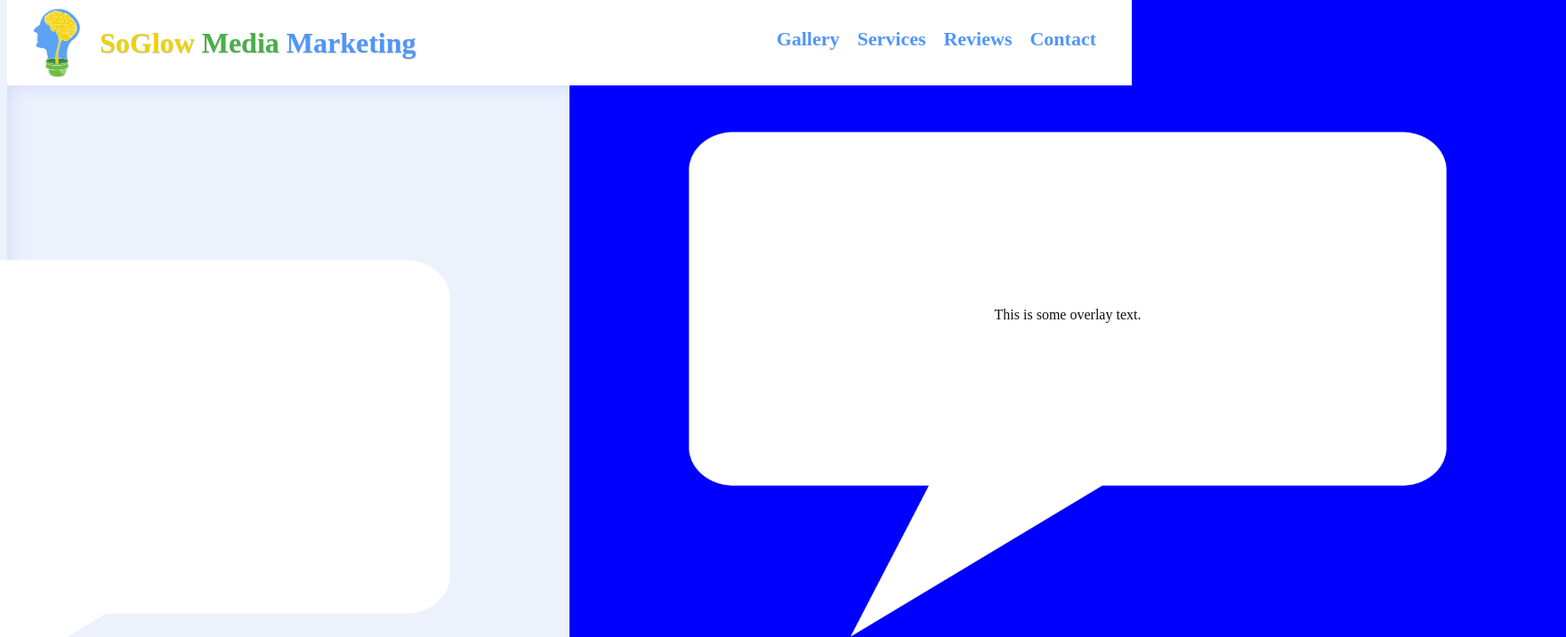
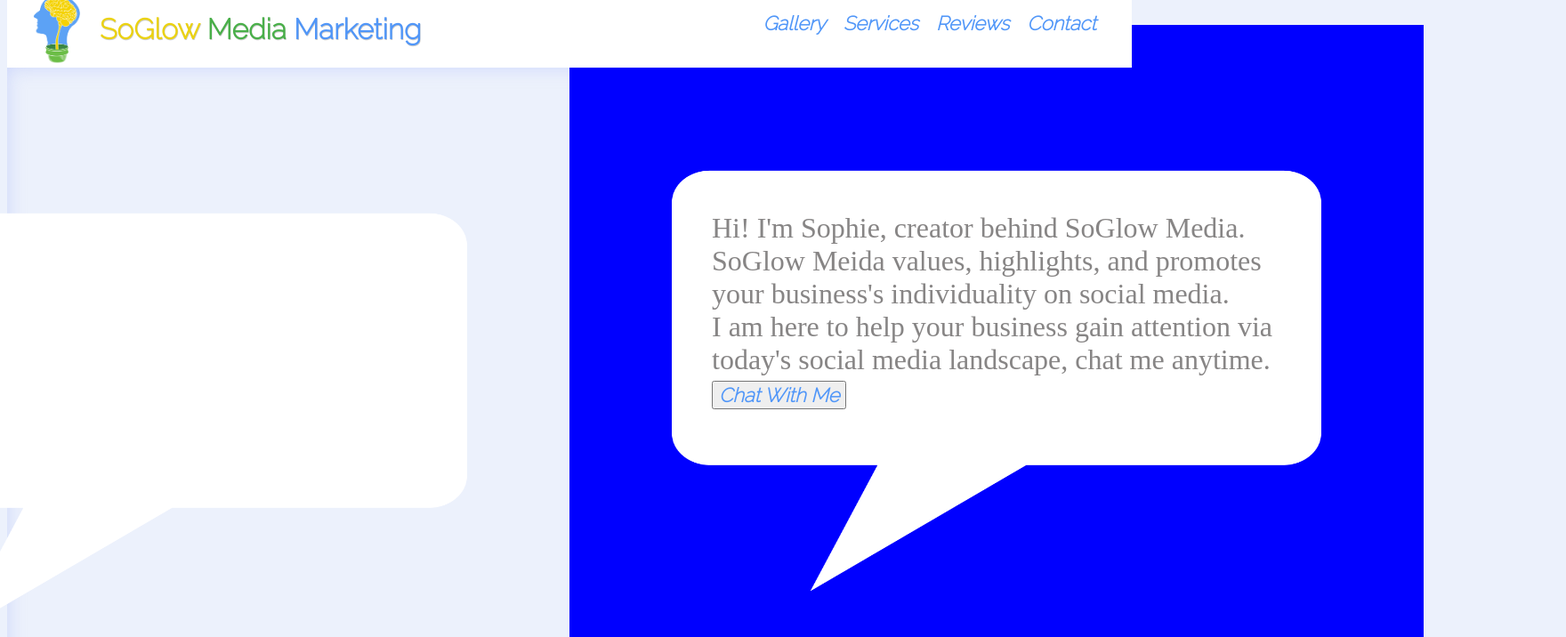
Before and after one commit to annemarielewis/SoGlow-Media-Website, a website: page index.html in a window 1280 px wide. Shown: the top 716 px of the page at 89% size, 1760 px wide, since content can reach past the window. Drawn offline with Linux system fonts and the light colour scheme.

Commit message:
updated style

```diff
--- a/index.html
+++ b/index.html
@@ -5,6 +5,9 @@
     <meta name="viewport" content="width=device-width, initial-scale=1.0" />
     <title>SoGlow Media</title>
     <link href="./stylesheet.css" rel="stylesheet" />
+    <link rel="preconnect" href="https://fonts.googleapis.com">
+    <link rel="preconnect" href="https://fonts.gstatic.com" crossorigin>
+    <link href="https://fonts.googleapis.com/css2?family=Raleway:wght@200&display=swap" rel="stylesheet">
   </head>
   <body>
     <div id="topbanner">
@@ -58,8 +61,11 @@
 
         />
         <p id="quote-text">
-          This is some overlay text.
-        </p>
+          Hi! I'm Sophie, creator behind SoGlow Media. <br> SoGlow Meida values, highlights, and promotes your business's individuality on social media. <br> I am here to help your business gain attention via today's social media landscape, chat me anytime.
+           <!--add logo of fb, insta, and tik tok below words, Insert a chat link that links to Sophie's phone # -->
+           <button><a style= "margin-right: 0rem; " id="text-me" href="sms:+19703096719">Chat With Me</a></button>
+          </p>
+
       </div>
     </div>
 
--- a/stylesheet.css
+++ b/stylesheet.css
@@ -12,28 +12,50 @@
     justify-content: center;
 }
 
+h1 {
+    font-family: "Raleway", sans-serif;
+    font-optical-sizing: auto;
+    font-weight: 200;
+    font-style: normal;
+    font-weight: bold;
+  }
+
+a {
+    font-size: 22px;
+    margin-right: 1rem;
+    text-decoration: none;
+    color: rgb(80, 150, 248);
+    z-index: 10;
+    font-family: "Raleway", sans-serif;
+    font-optical-sizing: auto;
+    font-weight: bold;
+    font-style: normal;
+    font-style: italic;
+    }
+
 #quote-container {
     display: inline-block;
     background-color: blue;
     position: relative;
-    margin-top: -9rem;
+    margin-top: -3rem;
     z-index: 0;
 }
 
 .quote {
-    width: 70rem;
-    height: 60rem;
+    width: 60rem;
+    height: 50rem;
     transform: scaleX(-1);
 }
 
 #quote-text {
     position: absolute;
-    top: 40%;
+    top: 36%;
     left: 50%;
     transform: translate(-50%, -50%);
-    color: rgb(15, 15, 15);
-    text-align: center;
-
+    color: rgb(135, 133, 133);
+    text-align: left;
+    width: 40rem;
+    font-size:xx-large;
 }
 
 #sophie-quote {
@@ -43,7 +65,6 @@
     align-items: flex-start;
     margin: 0rem;
     padding: 0rem;
-
 }
 
 .logo {
@@ -57,9 +78,9 @@
     flex-direction: row;
     justify-content: center;
     align-items: center;
-    padding: 1rem;
+    padding-top: 1rem;
     padding-left: 0rem;
-    padding-bottom: .5rem;
+    padding-bottom: .25rem;
 }
 
 .logo {
@@ -71,20 +92,10 @@
     flex-direction: row;
     align-items: center;
     justify-content: space-between;
-    margin-top: -1rem;
+    margin-top: -2rem;
     padding-left: 1.5rem;
     padding-right: 1.5rem;
     background-color: white;
     position: relative;
     z-index: 10;
-
 }
-
-a {
-font-size: 22px;
-font-weight: bold;
-margin-right: 1rem;
-text-decoration: none;
-color: rgb(80, 150, 248);
-z-index: 10;
-}
```
